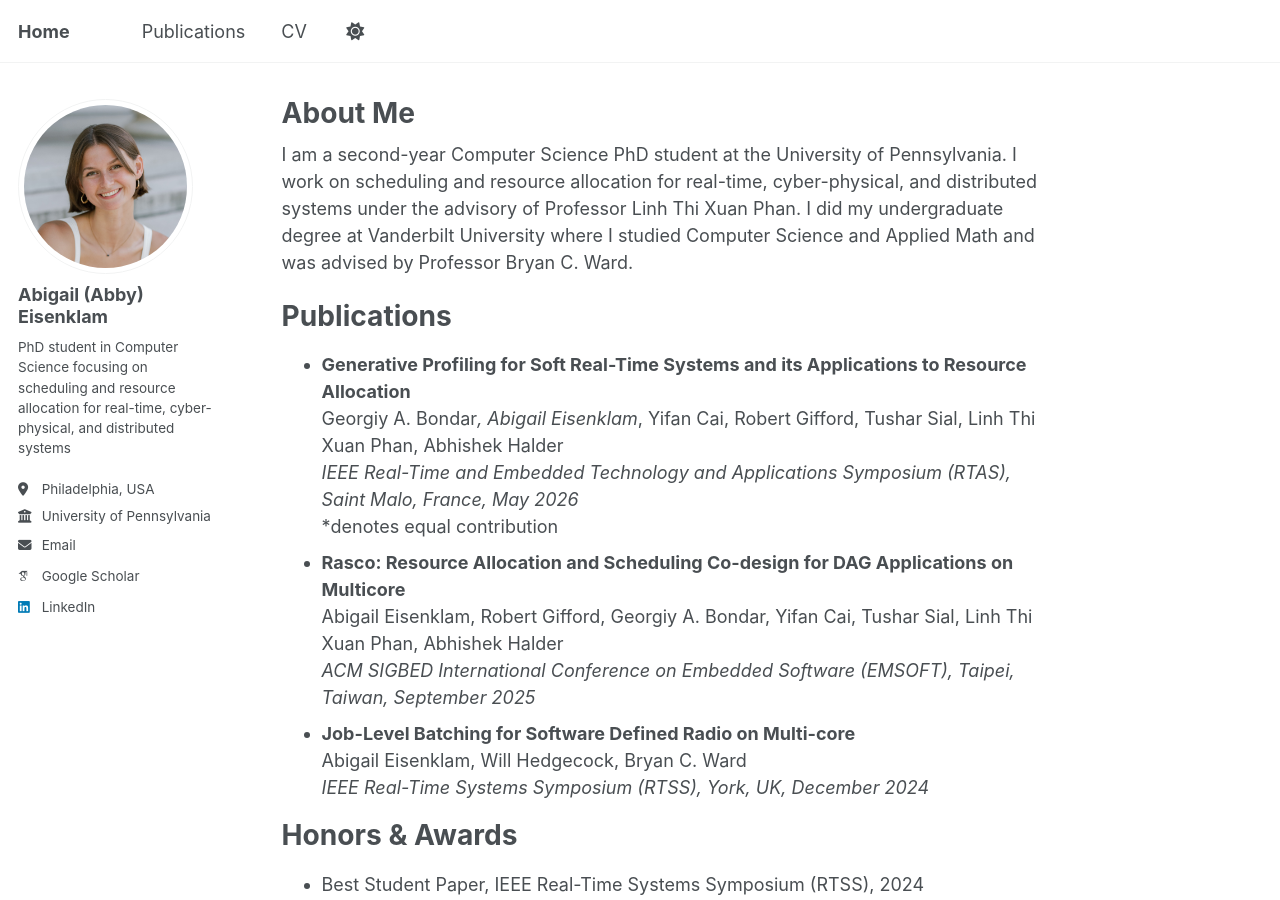
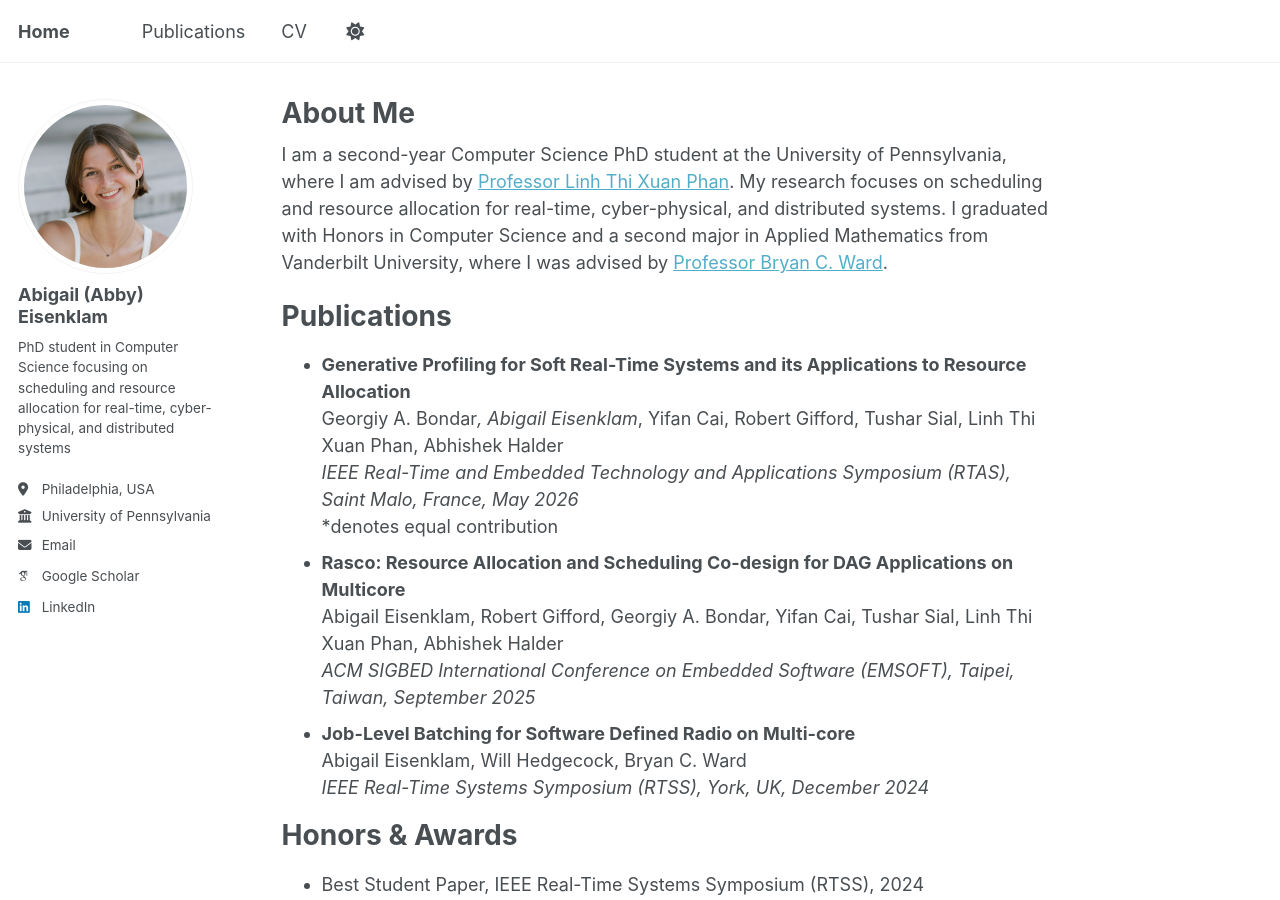
Before and after one commit to abbyeisenklam/abbyeisenklam.github.io, a Jekyll site: the page built from _pages/about.md, in a window 1280 px wide and 900 px high. Built offline with Jekyll 4.4.1, drawn with Linux system fonts in a browser that asks for light colours; some web fonts are replaced; a script that is not in the unit is left out.

```diff
--- a/_pages/about.md
+++ b/_pages/about.md
@@ -7,7 +7,7 @@ redirect_from:
   - /about.html
 ---
 
-I am a second-year Computer Science PhD student at the University of Pennsylvania. I work on scheduling and resource allocation for real-time, cyber-physical, and distributed systems under the advisory of Professor Linh Thi Xuan Phan. I did my undergraduate degree at Vanderbilt University where I studied Computer Science and Applied Math and was advised by Professor Bryan C. Ward.
+I am a second-year Computer Science PhD student at the University of Pennsylvania, where I am advised by [Professor Linh Thi Xuan Phan](https://www.cis.upenn.edu/~linhphan/). My research focuses on scheduling and resource allocation for real-time, cyber-physical, and distributed systems. I graduated with Honors in Computer Science and a second major in Applied Mathematics from Vanderbilt University, where I was advised by [Professor Bryan C. Ward](https://my.vanderbilt.edu/bryancward/).
 
 Publications
 ======
```
